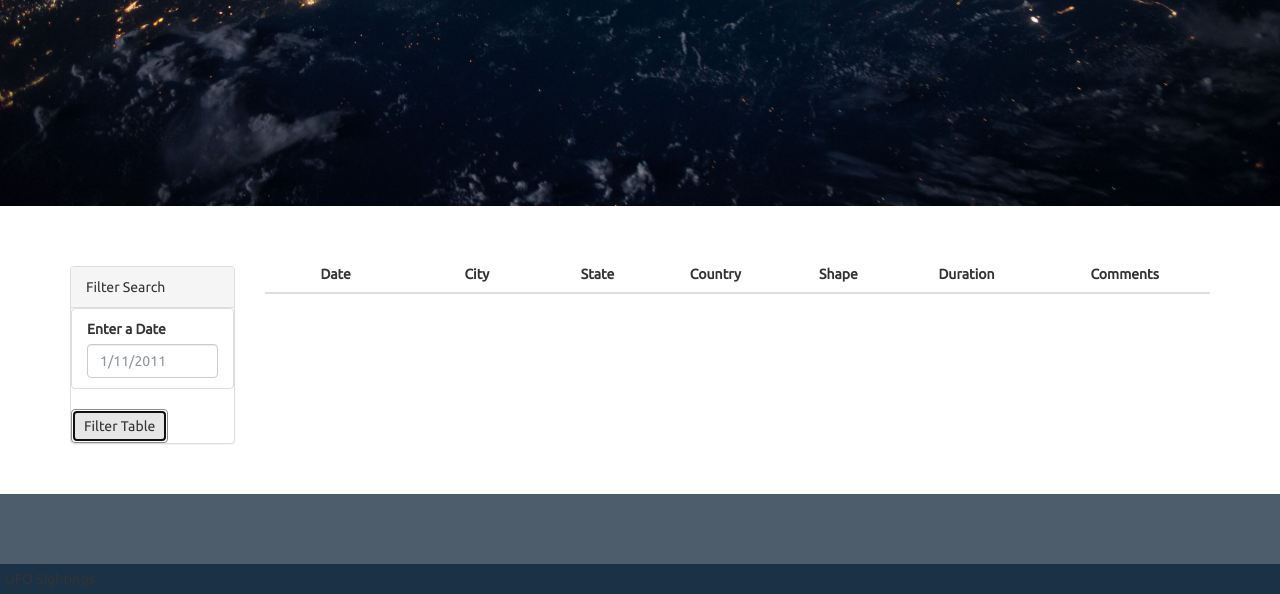
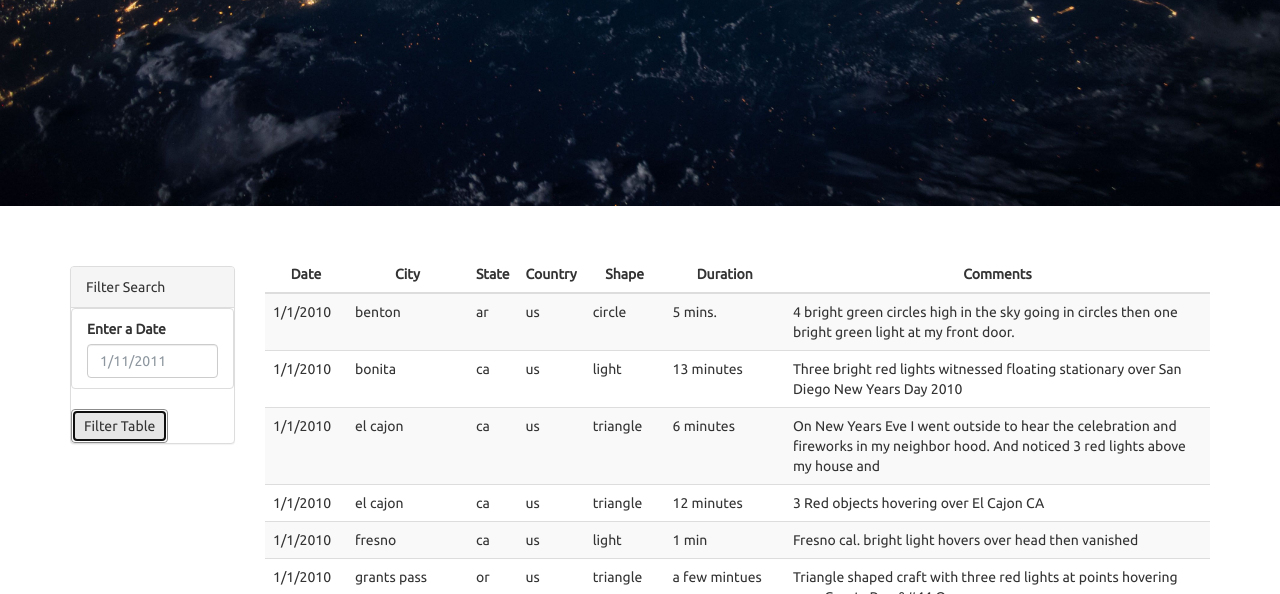
Before and after one commit to etassone1974/javascript-challenge, a plain HTML site: page UFO-level-1/index.html in a window 1280 px wide. Both pictures are taken after a click on the button "Filter Table". Shown: the part 406-1000 px from the top of the page. Drawn offline with nearby package versions, Linux system fonts and the light colour scheme.

Commit message:
Completed UFO-level-1 task

```diff
--- a/UFO-level-1/index.html
+++ b/UFO-level-1/index.html
@@ -32,7 +32,7 @@
             <div class="panel panel-default">
               <div class="panel-heading">Filter Search</div>
               <div class="panel-body">
-                <form>
+                <form id="form">
                   <div class="form-group">
                     <ul class="list-group" id="filters">
                       <li class="filter list-group-item">
--- a/UFO-level-1/static/js/app.js
+++ b/UFO-level-1/static/js/app.js
@@ -1,4 +1,63 @@
-// from data.js
+// Assign tableData from data.js
 var tableData = data;
 
+// Declare variable to hold filtered set of data
+let filteredData;
+
 // YOUR CODE HERE!
+
+// Select the button
+let button = d3.select("#filter-btn");
+
+// Select the form
+let form = d3.select("#form");
+
+// Create event handlers
+button.on("click", runEnter);
+form.on("submit", runEnter);
+
+// Complete the event handler function for the form
+function runEnter() {
+
+  // Prevent the page from refreshing
+  d3.event.preventDefault();
+
+  // Select the input element and get the raw HTML node
+  let inputElement = d3.select("#datetime");
+
+  // Get the value property of the input element
+  let inputValue = inputElement.property("value");
+
+  // If the inputValue is empty i.e. no search terms given
+  // Retrieve entire dataset for displaying in table
+  if (inputValue == "") {
+      console.log("Empty search field!")
+      // Set filteredData to retrieve all data by assigning it to tableData
+      filteredData = tableData;
+  }
+  else {
+    // Write value to console for checking
+     console.log(inputValue);
+     filteredData = tableData.filter(sighting => sighting.datetime === inputValue);
+  }
+  console.log(filteredData);
+
+  // Select the body of the table to display the results
+  let tbody = d3.select("tbody");
+
+  // Clear any previous output of the table
+  tbody.html("");
+
+  // Iterate through each filtered UFO sighting, addring a row to the table for each sighting
+  filteredData.forEach((sighting) => {
+    // Append the row tag for each new row in the table
+    let row = tbody.append("tr");
+    // Iterate through each key-value pair and add the data as cells in the table
+    // Consists of Date, City, State, Country, Shape, Duration, Comments
+    Object.entries(sighting).forEach(([key, value]) => {
+    let cell = row.append("td");
+    cell.text(value);
+    });
+  });
+
+}
```
